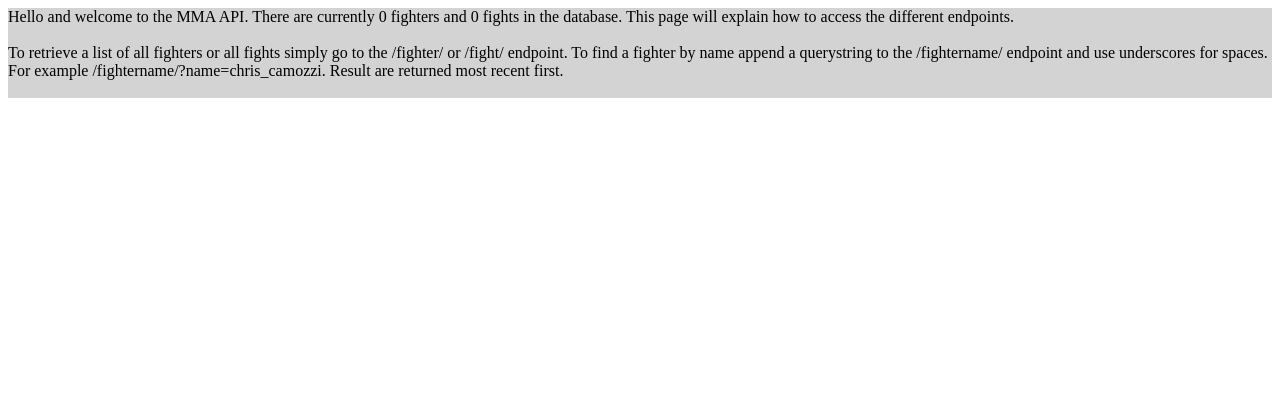
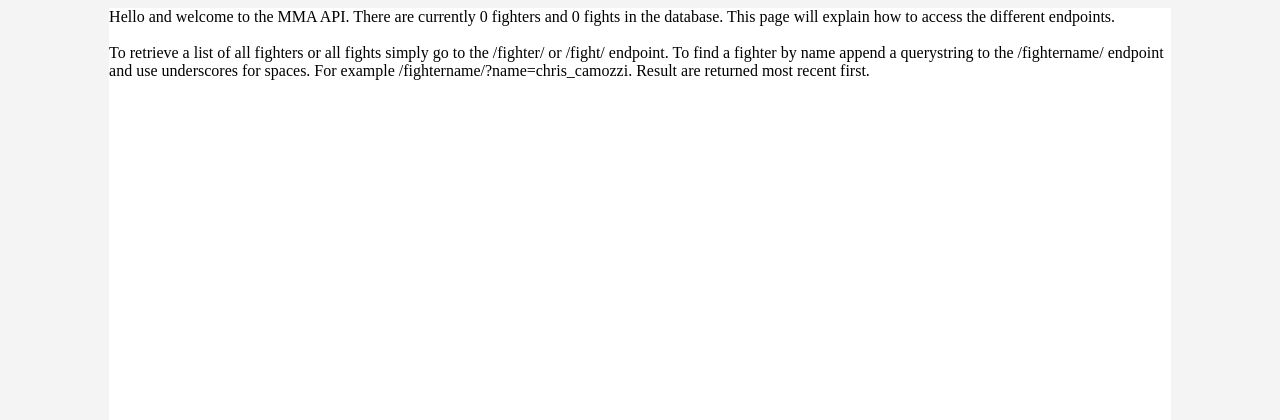
Before and after one commit to fight-api/ufc-fight-api, a Django app: page / in a window 1280 px wide. Shown: the top 420 px of the page. Before the commit the page ends 98 px from the top, so only its background shows below. Run offline with Django 3.2, Linux system fonts and the light colour scheme; data that the repository does not hold is empty; parts of the project's set-up code (start-up, migrations or seed data) failed here and were passed over.

Commit message:
Add basic background layout

```diff
--- a/fights/templates/fights/base.html
+++ b/fights/templates/fights/base.html
@@ -8,14 +8,14 @@
 
     <link href="{% static 'css/base_styles.css' %}" rel="stylesheet">
 </head>
-<body>
+<body class="background">
 
-<div class="background">
-    <div>
+<div>
+
         {% block content %}
 
         {% endblock %}
-    </div>
+
 </div>
 
 </body>
--- a/fights/templates/fights/intro_api.html
+++ b/fights/templates/fights/intro_api.html
@@ -1,7 +1,7 @@
 {% extends 'fights/base.html' %}
 
 {% block content %}
-<div>
+<div class="mainContent">
     <div>
         Hello and welcome to the MMA API.
         There are currently {{ fighters }} fighters and {{ fights }} fights in the database.
--- a/global/css/base_styles.css
+++ b/global/css/base_styles.css
@@ -3,5 +3,12 @@
 }
 
 .background {
-    background-color: lightgray;
+    background-color: #f4f4f4;
 }
+
+.mainContent {
+    background-color: white;
+    margin-left: 8%;
+    margin-right: 8%;
+    height:1000px;
+}
```
